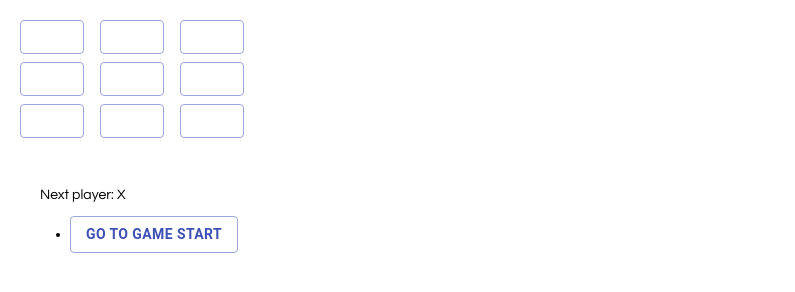
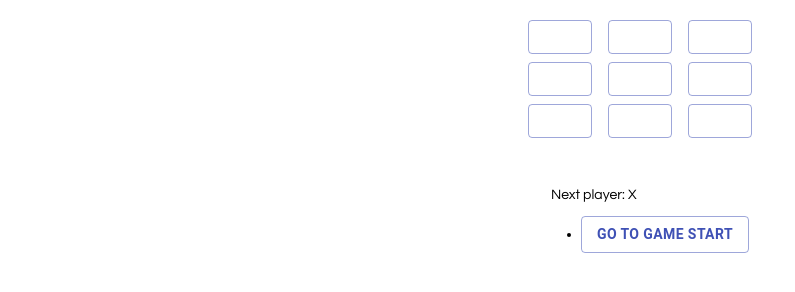
Before and after one commit to lrnzalbu/tic-tac-toe, a React app: page / in a window 1280 px wide. Shown: the whole page, without its empty margins (0-795 px from the left). Built offline with nearby package versions, Linux system fonts and the light colour scheme.

Commit message:
changes do README.md

```diff
--- a/src/index.css
+++ b/src/index.css
@@ -43,9 +43,21 @@ ol, ul {
 .game {
   display: flex;
   flex-direction: column;
+
+  align-items: center;
+  justify-content: center;
 }
 
 .game-info {
   margin-left: 20px;
   margin-top: 50px;
 }
+/*
+.center-screen {
+  display: flex;
+  flex-direction: column;
+  justify-content: center;
+  align-items: center;
+  text-align: center;
+  min-height: 100vh;
+} */
--- a/src/index.js
+++ b/src/index.js
@@ -66,7 +66,7 @@ class Game extends React.Component {
         squares: Array(9).fill(null)
       }],
       stepNumber: 0,
-      xIsNext: true
+      xIsNext: Math.random() < 0.5
     }
   }
 
@@ -152,7 +152,7 @@ class Game extends React.Component {
 // ========================================
 
 ReactDOM.render(
-  <Game />,
+  <Game/>,
   document.getElementById('root')
 );
 
```
Also changed, not shown: README.md, image/draw.png (added), image/next.png (added), image/won.png (added).
